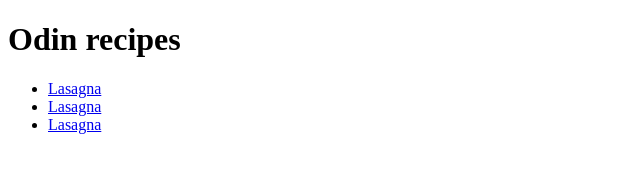
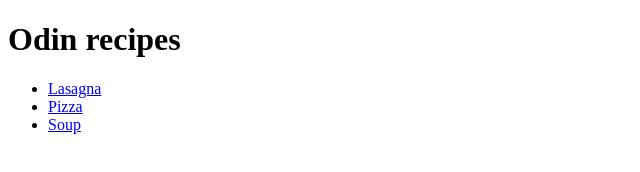
Before and after one commit to sanuarKhan/odin-recipes, a plain HTML site: page index.html in a window 1280 px wide. Shown: the full height of the page, 0-640 px from the left. Drawn offline with Linux system fonts and the light colour scheme.

Commit message:
linking problem
previous push had some with the link. in this commint it has beev tried to the issue.

```diff
--- a/index.html
+++ b/index.html
@@ -8,9 +8,9 @@
 <body>
     <h1>Odin recipes</h1>
     <ul>
-        <li><a href="/recipes/lasagna.html">Lasagna</a></li>
-        <li><a href="/recipes/pizza.html">Lasagna</a></li>
-        <li><a href="/recipes/soup.html">Lasagna</a></li>
+        <li><a href="./recipes/lasagna.html">Lasagna</a></li>
+        <li><a href="./recipes/pizza.html">Pizza</a></li>
+        <li><a href="./recipes/soup.html">Soup</a></li>
     </ul>
 
 </body>
```
